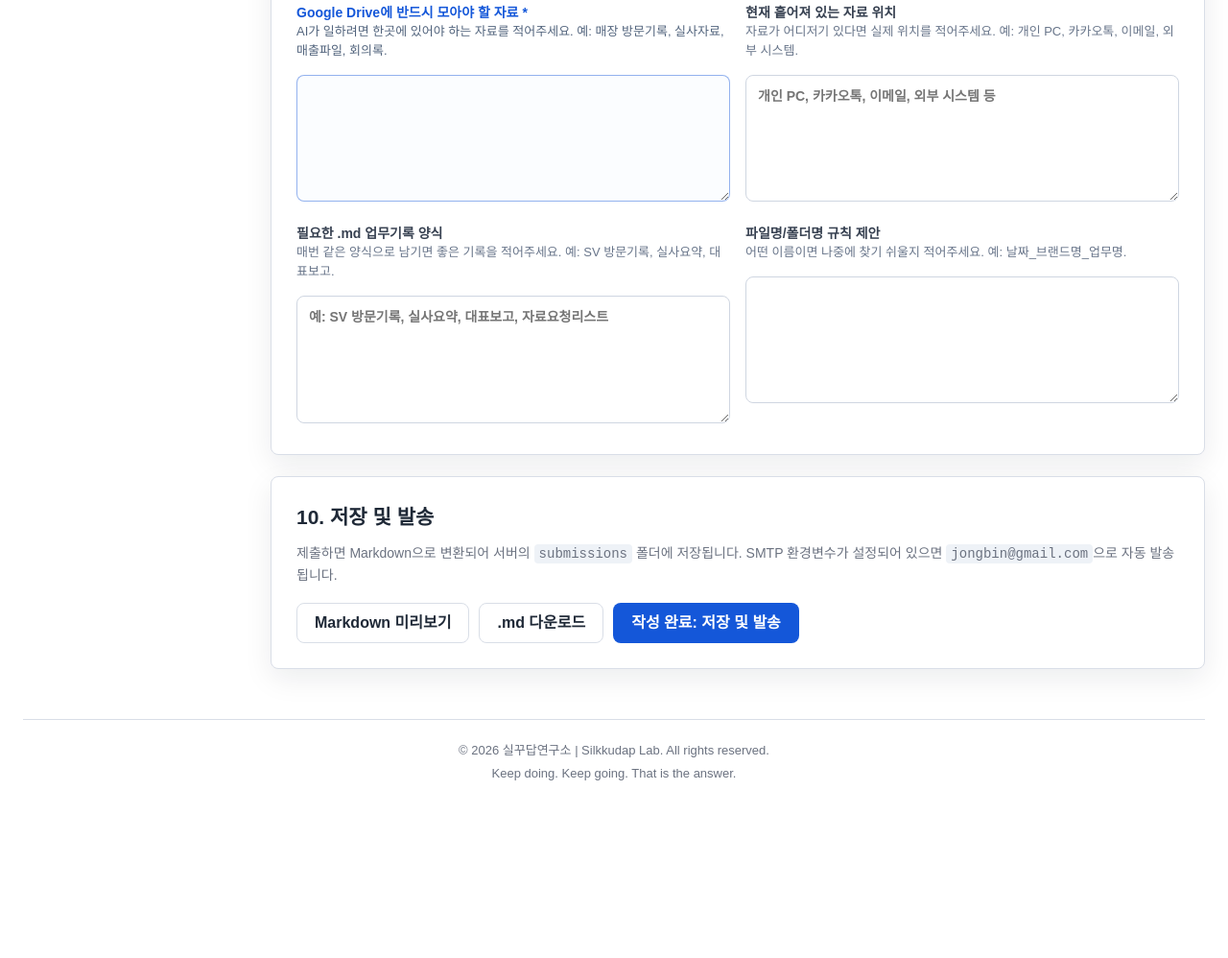
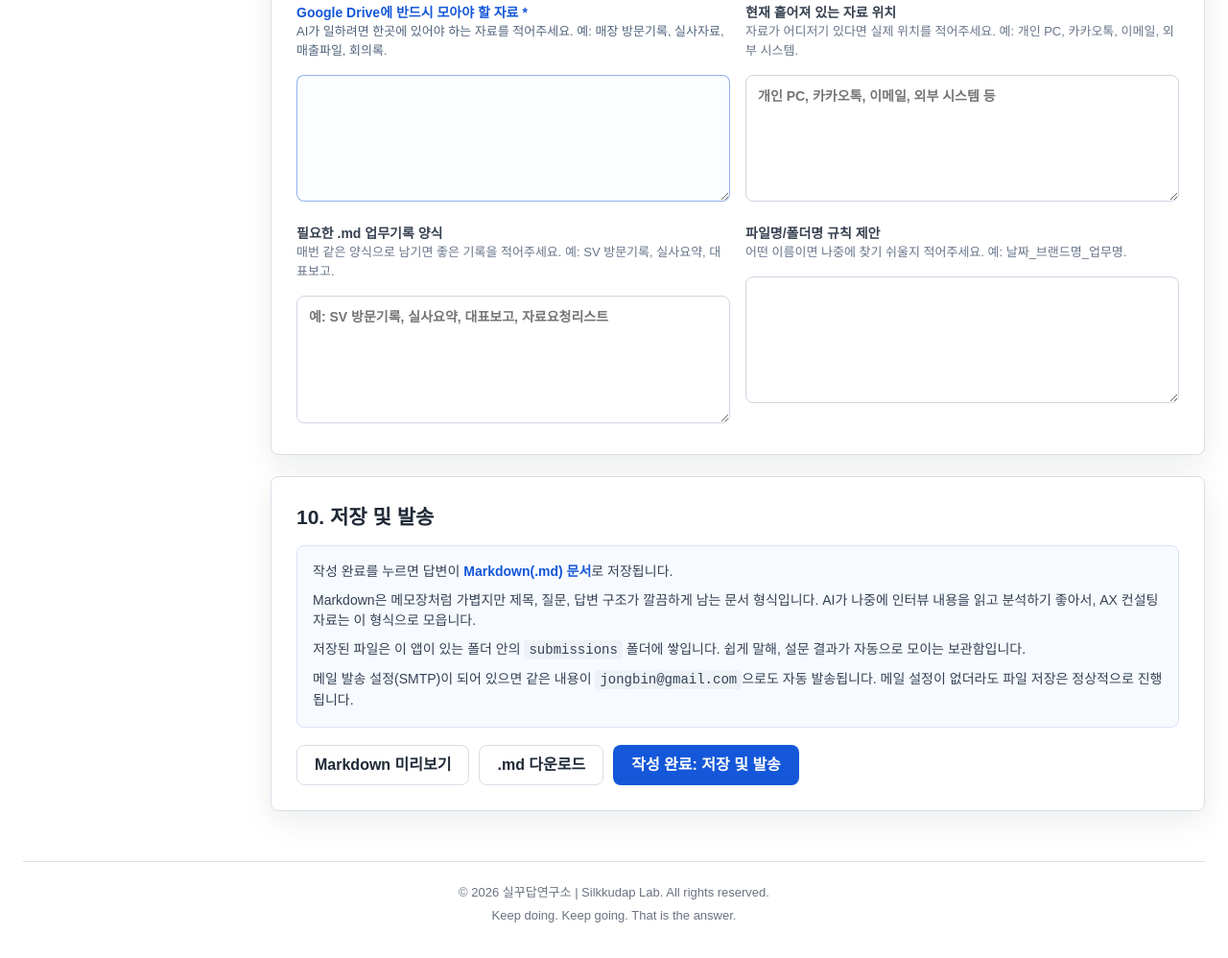
Before and after one commit to juinjungsin/AX_Pre_questions, a website: page index.html in a window 1280 px wide. Shown: the part 9972-10970 px from the top of the page at 96% size. Before the commit the page ends 10822 px from the top, so only its background shows below. Drawn offline with Linux system fonts and the light colour scheme.

Commit message:
Clarify markdown save and email guidance

```diff
--- a/index.html
+++ b/index.html
@@ -151,7 +151,12 @@
 
         <section id="submit" class="section actions">
           <h2>10. 저장 및 발송</h2>
-          <p class="hint">제출하면 Markdown으로 변환되어 서버의 <code>submissions</code> 폴더에 저장됩니다. SMTP 환경변수가 설정되어 있으면 <code>jongbin@gmail.com</code>으로 자동 발송됩니다.</p>
+          <div class="saveGuide">
+            <p>작성 완료를 누르면 답변이 <strong>Markdown(.md) 문서</strong>로 저장됩니다.</p>
+            <p>Markdown은 메모장처럼 가볍지만 제목, 질문, 답변 구조가 깔끔하게 남는 문서 형식입니다. AI가 나중에 인터뷰 내용을 읽고 분석하기 좋아서, AX 컨설팅 자료는 이 형식으로 모읍니다.</p>
+            <p>저장된 파일은 이 앱이 있는 폴더 안의 <code>submissions</code> 폴더에 쌓입니다. 쉽게 말해, 설문 결과가 자동으로 모이는 보관함입니다.</p>
+            <p>메일 발송 설정(SMTP)이 되어 있으면 같은 내용이 <code>jongbin@gmail.com</code>으로도 자동 발송됩니다. 메일 설정이 없더라도 파일 저장은 정상적으로 진행됩니다.</p>
+          </div>
           <div class="buttonRow">
             <button type="button" class="secondary" id="previewBtn">Markdown 미리보기</button>
             <button type="button" class="secondary" id="downloadBtn">.md 다운로드</button>
--- a/styles.css
+++ b/styles.css
@@ -225,6 +225,28 @@ textarea:focus {
   font-size: 14px;
 }
 
+.saveGuide {
+  margin: -6px 0 18px;
+  padding: 16px;
+  border: 1px solid #d8e3f7;
+  border-radius: 8px;
+  background: #f7faff;
+  color: #344054;
+  font-size: 14px;
+}
+
+.saveGuide p {
+  margin: 0 0 8px;
+}
+
+.saveGuide p:last-child {
+  margin-bottom: 0;
+}
+
+.saveGuide strong {
+  color: var(--accent);
+}
+
 .buttonRow {
   display: flex;
   flex-wrap: wrap;
```
